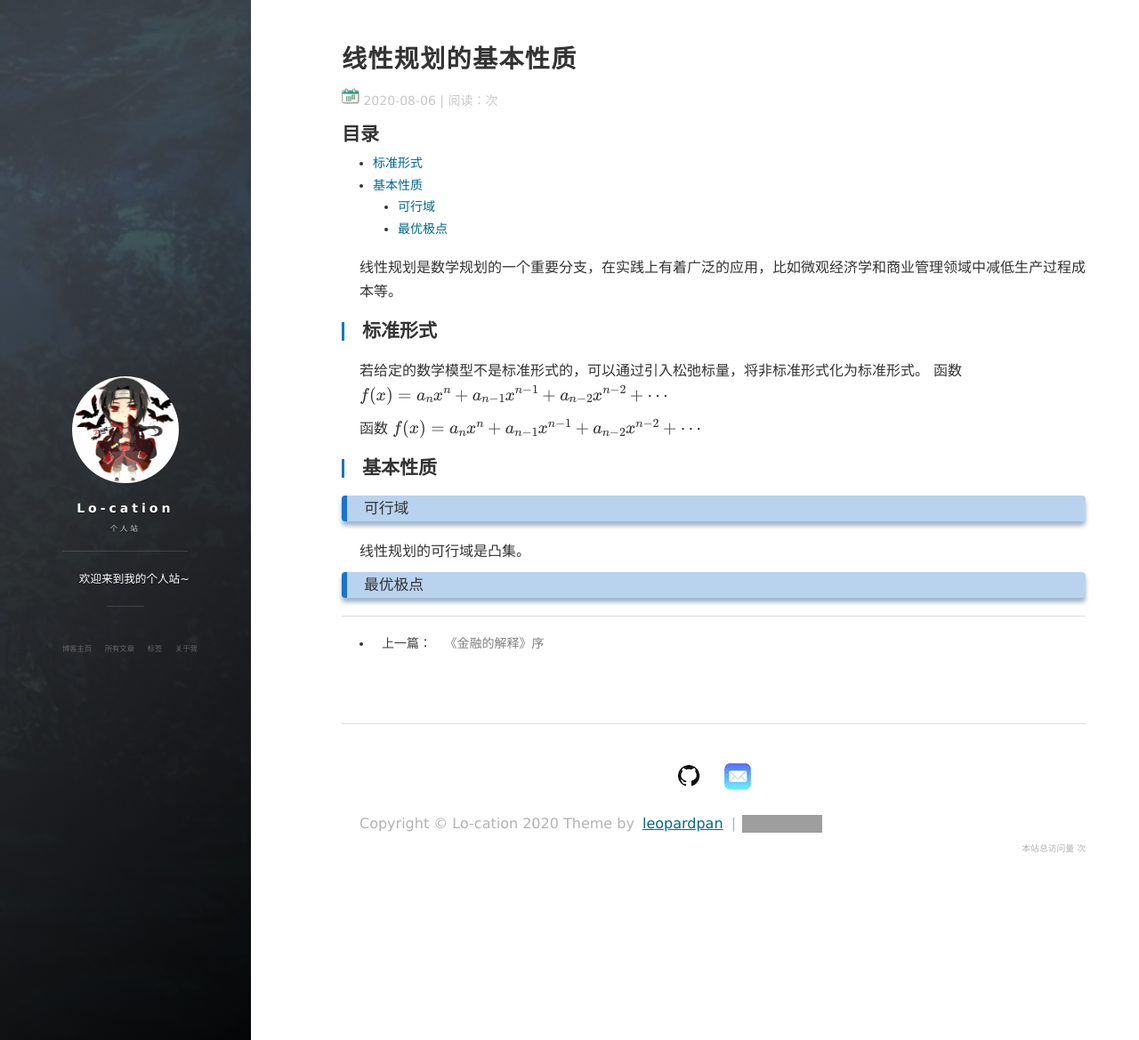
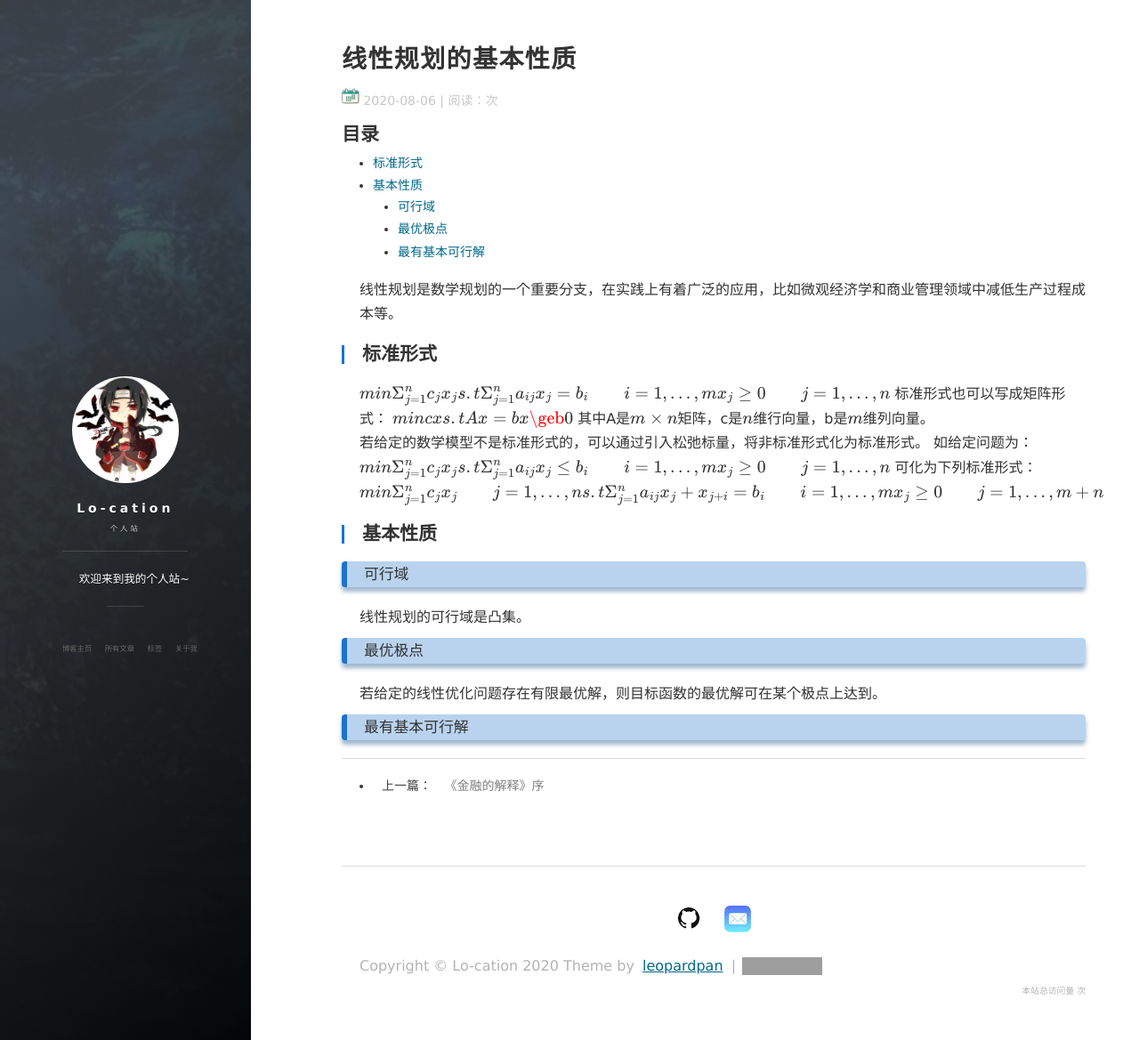
Before and after one commit to lo-cation/lo-cation.github.io, a Jekyll site: the page built from _posts/2020-08-06-simplex.md, in a window 1280 px wide and 1169 px high. Shown: the whole window at 89% size. Built offline with Jekyll 4.4.1, drawn with Linux system fonts in a browser that asks for light colours; nearby versions of some CDN libraries; comment, search, counter and statistics services are not loaded; grey boxes are pictures that could not be loaded.

Commit message:
Add files via upload

```diff
--- a/_posts/2020-08-06-simplex.md
+++ b/_posts/2020-08-06-simplex.md
@@ -6,14 +6,38 @@ tags: 最优化
 ---
 线性规划是数学规划的一个重要分支，在实践上有着广泛的应用，比如微观经济学和商业管理领域中减低生产过程成本等。
 ## 标准形式
-
+$$
+min \Sigma_{j=1}^{n}c_{j}x_{j}
+s.t \Sigma_{j=1}^{n}a_{ij}x_{j} = b_{i} \qquad i = 1,...,m
+x_{j} \geq 0 \qquad j=1,...,n
+$$
+标准形式也可以写成矩阵形式：
+$$
+min cx
+s.t Ax = b
+x \geb 0
+$$
+其中A是$m \times n$矩阵，c是$n$维行向量，b是$m$维列向量。
 若给定的数学模型不是标准形式的，可以通过引入松弛标量，将非标准形式化为标准形式。
-函数 ${f(x)=a_nx^n+a_{n-1}x^{n-1}+a_{n-2}x^{n-2}}+\cdots$
-
-函数 $${f(x)=a_nx^n+a_{n-1}x^{n-1}+a_{n-2}x^{n-2}}+\cdots \tag{1.1}$$
+如给定问题为：
+$$
+min \Sigma_{j=1}^{n}c_{j}x_{j}
+s.t \Sigma_{j=1}^{n}a_{ij}x_{j} \leq b_{i} \qquad i = 1,...,m
+x_{j} \geq 0 \qquad j=1,...,n
+$$
+可化为下列标准形式：
+$$
+min \Sigma_{j=1}^{n}c_{j}x_{j} \qquad j=1,...,n
+s.t \Sigma_{j=1}^{n}a_{ij}x_{j} + x_{j+i} = b_{i} \qquad i = 1,...,m
+x_{j} \geq 0 \qquad j=1,...,m+n
+$$
 
 ## 基本性质
+
 ### 可行域
 线性规划的可行域是凸集。
 
 ### 最优极点
+若给定的线性优化问题存在有限最优解，则目标函数的最优解可在某个极点上达到。
+
+### 最有基本可行解
```
